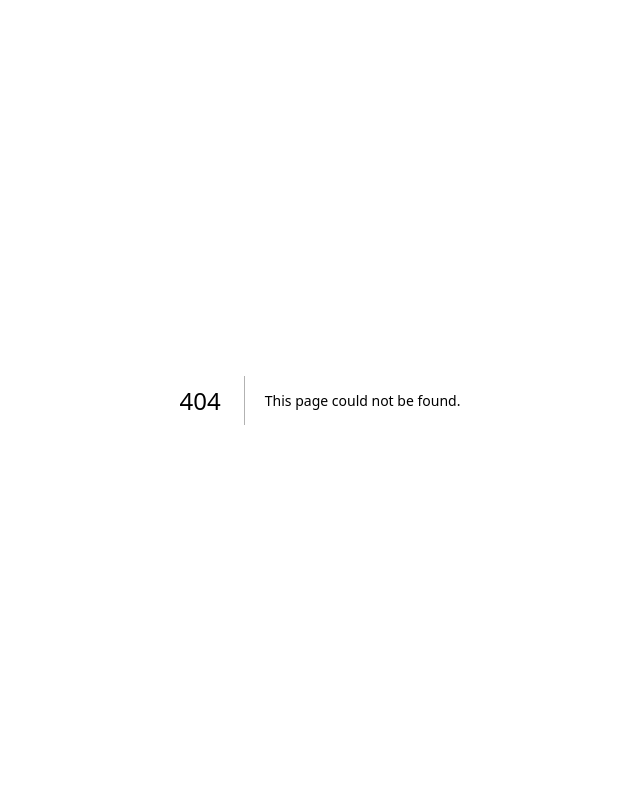
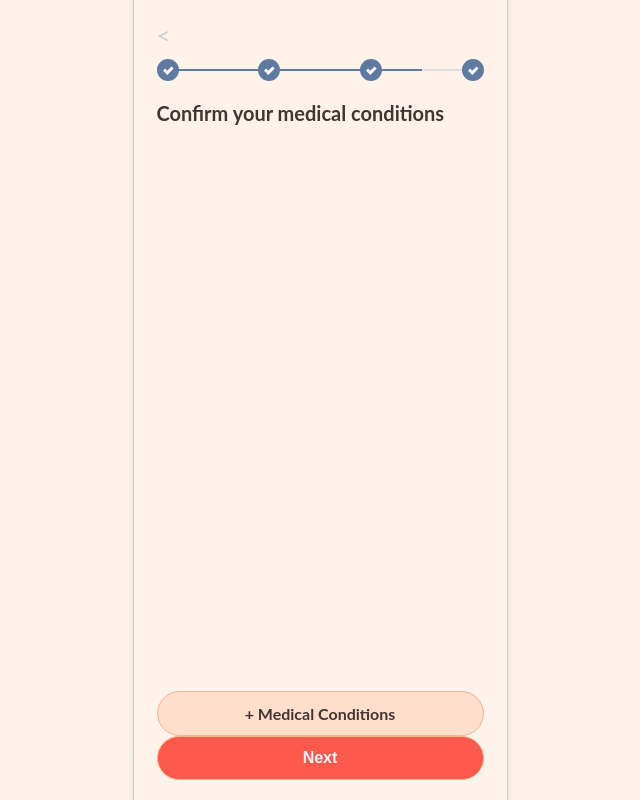
Before and after one commit to wjdittmar/textCare, a Next.js app in the folder front/textcare/: page /onboarding/conditions/confirm in a window 1280 px wide. Before the commit this address had no page. Shown: the whole page, without its empty margins (320-960 px from the left). Built offline with nearby package versions, Linux system fonts and the light colour scheme.

Commit message:
add chips

```diff
--- /dev/null
+++ b/front/textcare/src/app/components/Chip.tsx
@@ -0,0 +1,23 @@
+export const Chip = ({ label, onDelete, className = "" }) => {
+  const styles = {
+    display: "flex",
+    textAlign: "center",
+    backgroundColor: "#DBE1EC",
+    borderRadius: "20px",
+    alignItems: "center",
+    width: "50%",
+  };
+  const buttonStyle = {
+    backgroundColor: "#8199BF",
+    border: "none",
+    color: "#FFFFFF",
+  };
+  return (
+    <div style={styles} className={`chip ${className}`}>
+      <span>{label}</span>
+      <button style={buttonStyle} className="delete-button" onClick={onDelete}>
+        ×
+      </button>
+    </div>
+  );
+};
--- /dev/null
+++ b/front/textcare/src/app/components/ChipList.tsx
@@ -0,0 +1,20 @@
+import React, { useState } from "react";
+import { Chip } from "@/app/components/Chip";
+
+export const ChipList = ({ initialChips, onChipsChange }) => {
+  const [chips, setChips] = useState(initialChips);
+
+  const handleDelete = (chip) => {
+    const updatedChips = chips.filter((c) => c !== chip);
+    setChips(updatedChips);
+    if (onChipsChange) onChipsChange(updatedChips);
+  };
+
+  return (
+    <div className="chip-list" style={{ height: "100%" }}>
+      {chips.map((chip) => (
+        <Chip key={chip} label={chip} onDelete={() => handleDelete(chip)} />
+      ))}
+    </div>
+  );
+};
--- /dev/null
+++ b/front/textcare/src/app/onboarding/conditions/confirm/page.tsx
@@ -0,0 +1,35 @@
+"use client";
+
+import { Button } from "@/app/components/Button";
+import { Header } from "@/app/components/Header";
+import { ChipList } from "@/app/components/ChipList";
+import { useConditions } from "@/app/context/ConditionsContext"; // Import the context hook
+
+export default function ConfirmPage() {
+  // Access the selected conditions and the setConditions function
+  const { selectedConditions, setConditions } = useConditions();
+
+  const handleChipsChange = (updatedChips) => {
+    // Directly set the conditions in the context
+    setConditions(updatedChips);
+  };
+
+  return (
+    <>
+      <Header currentStep={2} includeBack={false} />
+      <div className="sectionHeader">
+        <h3>Confirm your medical conditions</h3>
+      </div>
+      <ChipList
+        initialChips={selectedConditions} // Populate ChipList from context
+        onChipsChange={handleChipsChange} // Sync ChipList changes with context
+      />
+      <Button href="/onboarding/conditions/search" variant="primary">
+        + Medical Conditions
+      </Button>
+      <Button href="" variant="secondary">
+        Next
+      </Button>
+    </>
+  );
+}
```
Also changed, not shown: front/textcare/src/app/components/Input.tsx (added, +28 -0 lines).
